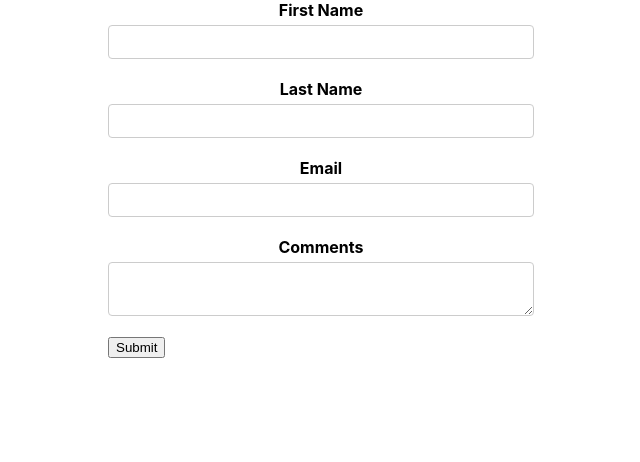
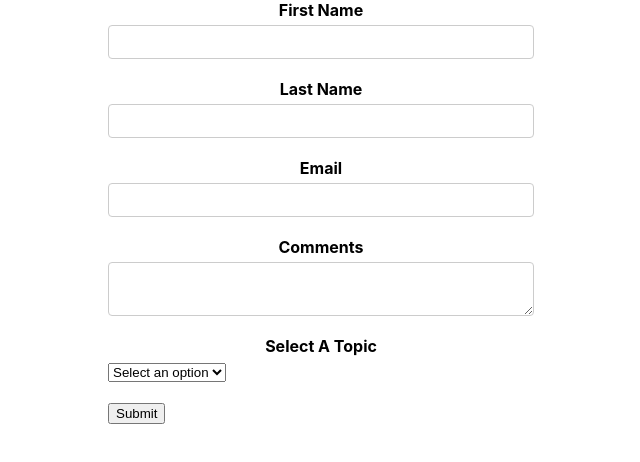
Before and after one commit to TabotCharlesBessong/reactAndMore, a React (Create React App) app in the folder formik/: page / in a window 1280 px wide. Shown: the top 462 px of the page, without its empty margins (319-959 px from the left). Built offline with nearby package versions, Linux system fonts and the light colour scheme.

Commit message:
selection control

```diff
--- a/formik/src/App.js
+++ b/formik/src/App.js
@@ -1,5 +1,6 @@
 import './App.css';
 import FormikContainer from './components/FormikContainer';
+import './styles.css'
 // import YoutubeForm from './components/YoutubeForm';
 
 function App() {
--- a/formik/src/components/FormikContainer.js
+++ b/formik/src/components/FormikContainer.js
@@ -6,17 +6,26 @@ import FormikControl from './FormikControl'
 
 const FormikContainer = () => {
 
+  const dropDownOptions = [
+    {key:'Select an option',value:''},
+    {key:'Option 1',value:'option1'},
+    {key:'Option 2',value:'option2'},
+    {key:'Option 3',value:'option3'}
+  ]
+
   const initialValues = {
     email:'',
     fName:'',
     lName:'',
-    comments:''
+    comments:'',
+    selecOption:''
   }
   const validationSchema = Yup.object({
     email:Yup.string().required('Required').email('Invalid email format'),
     fName:Yup.string().required('Required'),
     lName:Yup.string().required('Required'),
-    comments:Yup.string().required('Required')
+    comments:Yup.string().required('Required'),
+    selectOption:Yup.string().required('Required'),
   })
   const onSubmit = (values) => {
     console.log(values);
@@ -36,6 +45,12 @@ const FormikContainer = () => {
               <FormikControl control='input' type='text'label="Last Name" name="lName" />
               <FormikControl control='input' type='email' label="Email" name="email" />
               <FormikControl control='textarea' type='textarea' label='Comments' name='comments' />
+              <FormikControl
+                control='select'
+                label='Select a topic'
+                name='selectOption'
+                options={dropDownOptions}
+              />
               <button type='submit'>Submit</button>
             </Form>
           )
--- a/formik/src/components/FormikControl.js
+++ b/formik/src/components/FormikControl.js
@@ -1,6 +1,7 @@
 
 import React from 'react'
 import Input from './Input'
+import Select from './Select'
 import TextArea from './TextArea'
 
 const FormikControl = (props) => {
@@ -12,6 +13,7 @@ const FormikControl = (props) => {
     case 'textarea':
        return <TextArea {...rest} />
     case 'select':
+      return <Select {...rest} />
     case 'radio':
     case 'checkbox':
     case 'date':
--- /dev/null
+++ b/formik/src/components/Select.js
@@ -0,0 +1,28 @@
+
+import { ErrorMessage, Field } from 'formik'
+import React from 'react'
+import TextError from './TextError'
+import '../styles.css'
+
+const Select = (props) => {
+  const {name,label,options,...rest} = props
+  return (
+    <div className='form-control' >
+      <label htmlFor={name}>{label}</label>
+      <Field name={name} id={name} as='select' {...rest} >
+        {
+          options.map(option => {
+            return (
+              <option key={option.value} value={option.value} >
+                 {option.key}
+              </option>
+            )
+          })
+        }
+      </Field>
+      <ErrorMessage name={name} component={TextError} />
+    </div>
+  )
+}
+
+export default Select
--- a/formik/src/components/TextArea.js
+++ b/formik/src/components/TextArea.js
@@ -1,4 +1,5 @@
 import { ErrorMessage, Field } from 'formik'
+import '../styles.css'
 import React from 'react'
 import TextError from './TextError'
 
```
